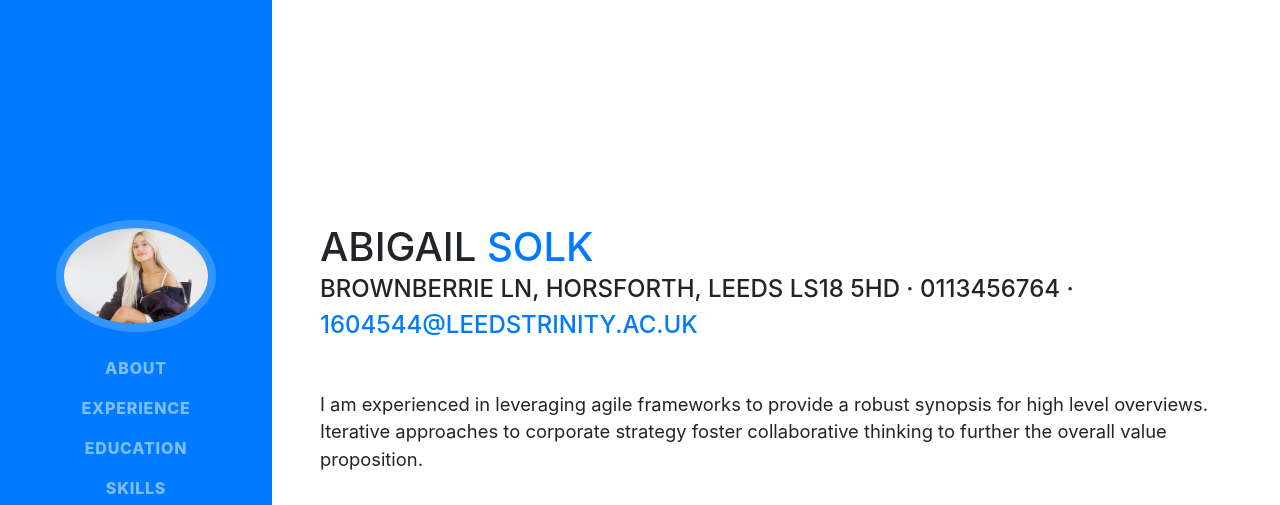
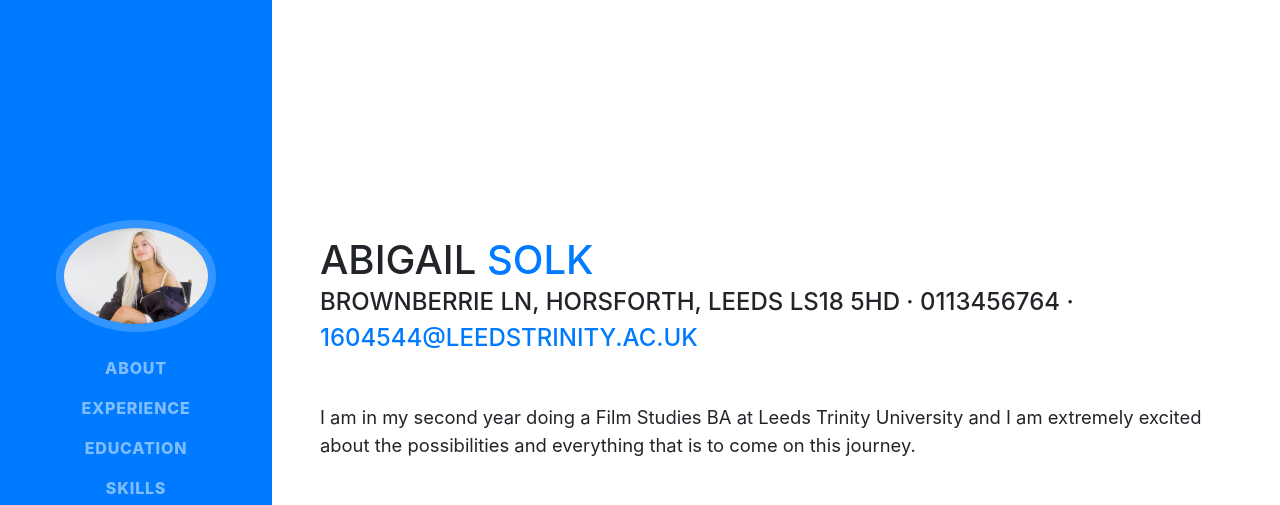
Before and after one commit to abigailsolk/abigailsolk.github.io, a website with bundled scripts: page index.html in a window 1280 px wide. Shown: the top 505 px of the page. Built offline with nearby package versions, Linux system fonts and the light colour scheme; a web font is replaced by a local one.

Commit message:
Update index.html

```diff
--- a/index.html
+++ b/index.html
@@ -69,7 +69,7 @@
           <div class="subheading mb-5"> Brownberrie Ln, Horsforth, Leeds LS18 5HD · 0113456764 ·
             <a href="mailto:name@email.com">1604544@leedstrinity.ac.uk</a>
           </div>
-          <p class="lead mb-5">I am experienced in leveraging agile frameworks to provide a robust synopsis for high level overviews. Iterative approaches to corporate strategy foster collaborative thinking to further the overall value proposition.</p>
+          <p class="lead mb-5"> I am in my second year doing a Film Studies BA at Leeds Trinity University and I am extremely excited about the possibilities and everything that is to come on this journey. </p>
           <div class="social-icons">
             <a href="#">
               <i class="fab fa-linkedin-in"></i>
```
